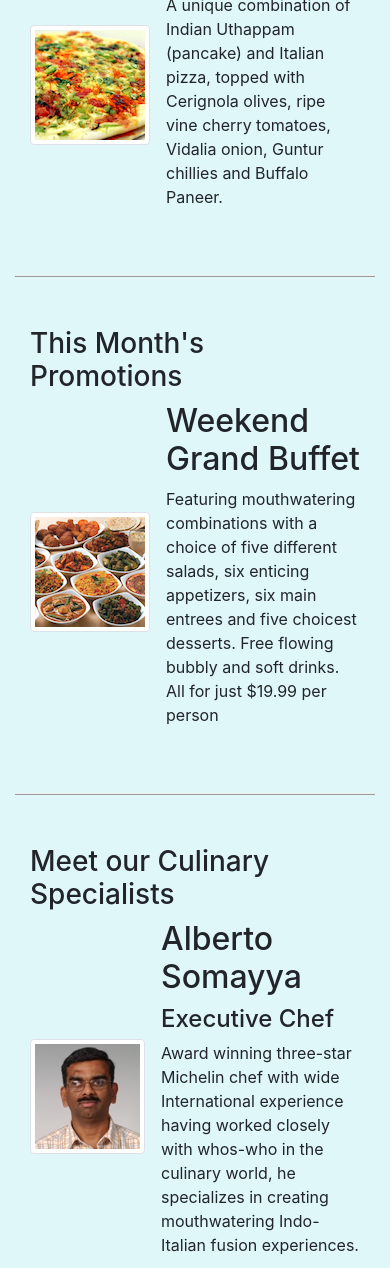
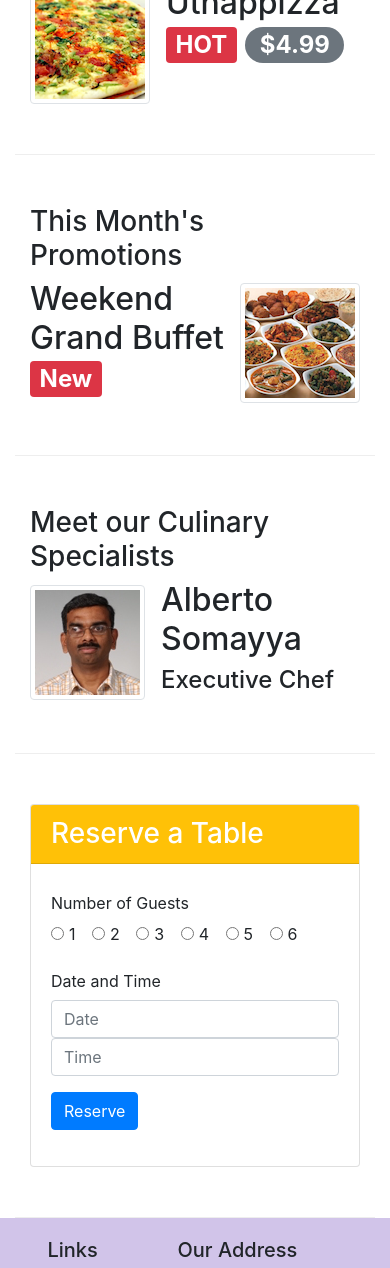
Before and after one commit to shashank-reddy-pulipelly/bootstrap-course-full-untill-gulp-, a website: page index.html in a window 390 px wide. Shown: the part 732-2000 px from the top of the page. Drawn offline with nearby package versions, Linux system fonts and the light colour scheme.

Commit message:
asssignment-2 + nav-tabs

```diff
--- a/css/styles.css
+++ b/css/styles.css
@@ -5,18 +5,18 @@
 .row-content{
   margin:0px auto;
   padding:50px 0px;
-  border-bottom:2px ridge ;
+  border-bottom:1px ridge ;
 
 }
 .footer{
   margin:0px auto;
 padding:20px 0px;
-  background-color:#84FFFF;
+  background-color:#D1C4E9;
 }
 .jumbotron{
   padding:70px 30px;
   margin:0px auto;
-  background-color:#00B8D4;
+  background-color:#9575CD;
   color:floralwhite;
 }
 address{
@@ -27,8 +27,13 @@ address{
 body{
   padding:50px 0px 0px 0px;
 z-index:0;
-background-color: #E0F7FA;
 }
 .navbar-dark{
-  background-color:#01579B;
+  background-color:#512DA8;
 }
+.tab-content {
+  border-left: 1px solid #ddd;
+  border-right: 1px solid #ddd;
+  border-bottom: 1px solid #ddd;
+  padding: 10px;
+}
--- a/index.html
+++ b/index.html
@@ -39,12 +39,15 @@
     <header class="jumbotron">
         <div class="container">
             <div class="row row-header ">
-                <div class="col-12 col-sm-8">
+                <div class="col-12 col-sm-6">
                     <h1>Ristorante con Fusion</h1>
                     <p>We take inspiration from the World's best cuisines, and create a unique fusion experience. Our lipsmacking creations will tickle your culinary senses!</p>
                 </div>
-                <div class="col-12 col-sm align-self-center">
+                <div class="col-12 col-sm-3 align-self-center">
                     <img src="img/logo.png" class="img-fluid">
+                </div>
+                <div class="col-12 col-sm-3 align-self-center">
+                    <a class="btn btn-warning btn-block" href="#reservetable" role="button">Reserve Table</a>
                 </div>
             </div>
         </div>
@@ -59,8 +62,8 @@
                 <div class="media">
                     <img class="mr-3 d-flex img-thumbnail align-self-center" src="img/uthappizza.png" alt="Uthappizza">
                    <div class="media-body">
-                    <h2 class="mt-0">Uthappizza</h2>
-                    <p>A unique combination of Indian Uthappam (pancake) and Italian pizza, topped with Cerignola olives, ripe vine cherry tomatoes, Vidalia onion, Guntur chillies and Buffalo Paneer.</p>
+                    <h2 class="mt-0">Uthappizza <span class="badge badge-danger">HOT</span> <span class="badge badge-pill badge-secondary">$4.99</span></h2>
+                    <p class="d-none d-sm-block">A unique combination of Indian Uthappam (pancake) and Italian pizza, topped with Cerignola olives, ripe vine cherry tomatoes, Vidalia onion, Guntur chillies and Buffalo Paneer.</p>
                    </div>
                 </div>
 
@@ -74,11 +77,14 @@
             </div>
             <div class="col col-sm col-md">
                 <div class="media">
-                    <img class="mr-3 d-flex img-thumbnail align-self-center" src="img/buffet.png" alt="Weekend Grand Buffet">
+
                     <div class="media-body">
-                        <h2 class="mt-0">Weekend Grand Buffet</h2>
-                        <p>Featuring mouthwatering combinations with a choice of five different salads, six enticing appetizers, six main entrees and five choicest desserts. Free flowing bubbly and soft drinks. All for just $19.99 per person </p>
+
+                        <h2 class="mt-0 ml-0">Weekend Grand Buffet <span class="badge badge-danger">New</span></h2>
+                        <p class="d-none d-sm-block"> Featuring mouthwatering combinations with a choice of five different salads, six enticing appetizers, six main entrees and five choicest desserts. Free flowing bubbly and soft drinks. All for just $19.99 per person </p>
+
                     </div>
+                    <img class=" ml-2 d-flex img-thumbnail align-self-center" src="img/buffet.png"  alt="Weekend Grand Buffet">
                 </div>
 
             </div>
@@ -94,11 +100,68 @@
                     <div class="media-body">
                         <h2 class="mt-0">Alberto Somayya</h2>
                 <h4>Executive Chef</h4>
-                <p>Award winning three-star Michelin chef with wide International experience having worked closely with whos-who in the culinary world, he specializes in creating mouthwatering Indo-Italian fusion experiences. </p>
+                <p class="d-none d-sm-block">Award winning three-star Michelin chef with wide International experience having worked closely with whos-who in the culinary world, he specializes in creating mouthwatering Indo-Italian fusion experiences. </p>
                     </div>
                 </div>
 
             </div>
+
+        </div>
+        <div class="row row-content ">
+            <div class=" col-12 col-sm-8 offset-sm-2">
+                <div class="card " id="reservetable" >
+                    <h3 class="card-header bg-warning text-white">Reserve a Table</h3>
+
+                         <div class="card-body">
+                            <div class="form-group row" >
+                                <label for="inlineRadio1" class="col-12 col-sm-2 col-form-label">Number of Guests</label>
+                                <div class="col-12 col-sm-10">
+                                    <div class="form-check form-check-inline">
+                                        <input class="form-check-input" type="radio" name="inlineRadioOptions" id="inlineRadio1" value="1">
+                                        <label class="form-check-label" for="inlineRadio1">1</label>
+                                     </div>
+
+                                     <div class="form-check form-check-inline">
+                                        <input class="form-check-input" type="radio" name="inlineRadioOptions" id="inlineRadio2" value="2">
+                                        <label class="form-check-label" for="inlineRadio2">2</label>
+                                     </div>
+                                     <div class="form-check form-check-inline">
+                                        <input class="form-check-input" type="radio" name="inlineRadioOptions" id="inlineRadio3" value="3">
+                                        <label class="form-check-label" for="inlineRadio3">3</label>
+                                     </div>
+                                     <div class="form-check form-check-inline">
+                                        <input class="form-check-input" type="radio" name="inlineRadioOptions" id="inlineRadio4" value="4">
+                                        <label class="form-check-label" for="inlineRadio4">4</label>
+                                     </div>
+                                     <div class="form-check form-check-inline">
+                                        <input class="form-check-input" type="radio" name="inlineRadioOptions" id="inlineRadio5" value="5">
+                                        <label class="form-check-label" for="inlineRadio5">5</label>
+                                     </div>
+                                     <div class="form-check form-check-inline">
+                                        <input class="form-check-input" type="radio" name="inlineRadioOptions" id="inlineRadio6" value="6">
+                                        <label class="form-check-label" for="inlineRadio6">6</label>
+                                     </div>
+                                </div>
+                            </div>
+                            <div class="form-group row">
+                                <label for="Date" class="col-12 col-sm-2 col-form-label">Date and Time</label>
+                                <div class="col-12 col-sm-4">
+                                    <input type="text" class="form-control" id="Date" name="date" placeholder="Date" >
+                                </div>
+                                <div class="col-12 col-sm-4">
+                                    <input type="text" class="form-control"  name="Time" placeholder="Time" >
+                                </div>
+                            </div>
+                            <div class="form-group row">
+                                <div class="col-md-10 offset-md-2">
+                                    <button type="submit" class="btn btn-primary">Reserve</button>
+
+                                </div>
+                         </div>
+                    </div>
+                </div>
+            </div>
+
         </div>
     </div>
 
```
Also changed, not shown: aboutus.html (+38 -4 lines), contactus.html (+2 -1 lines).
